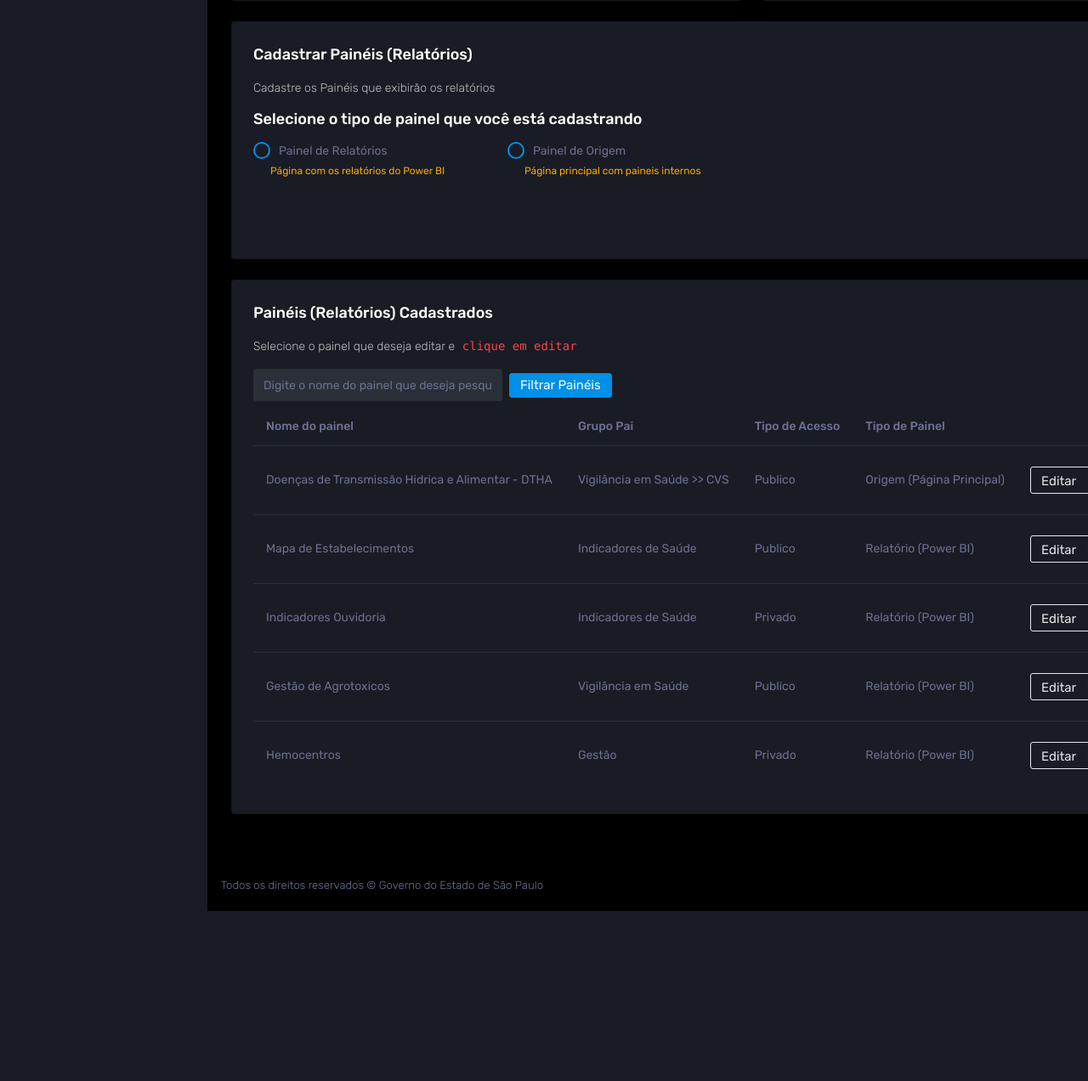
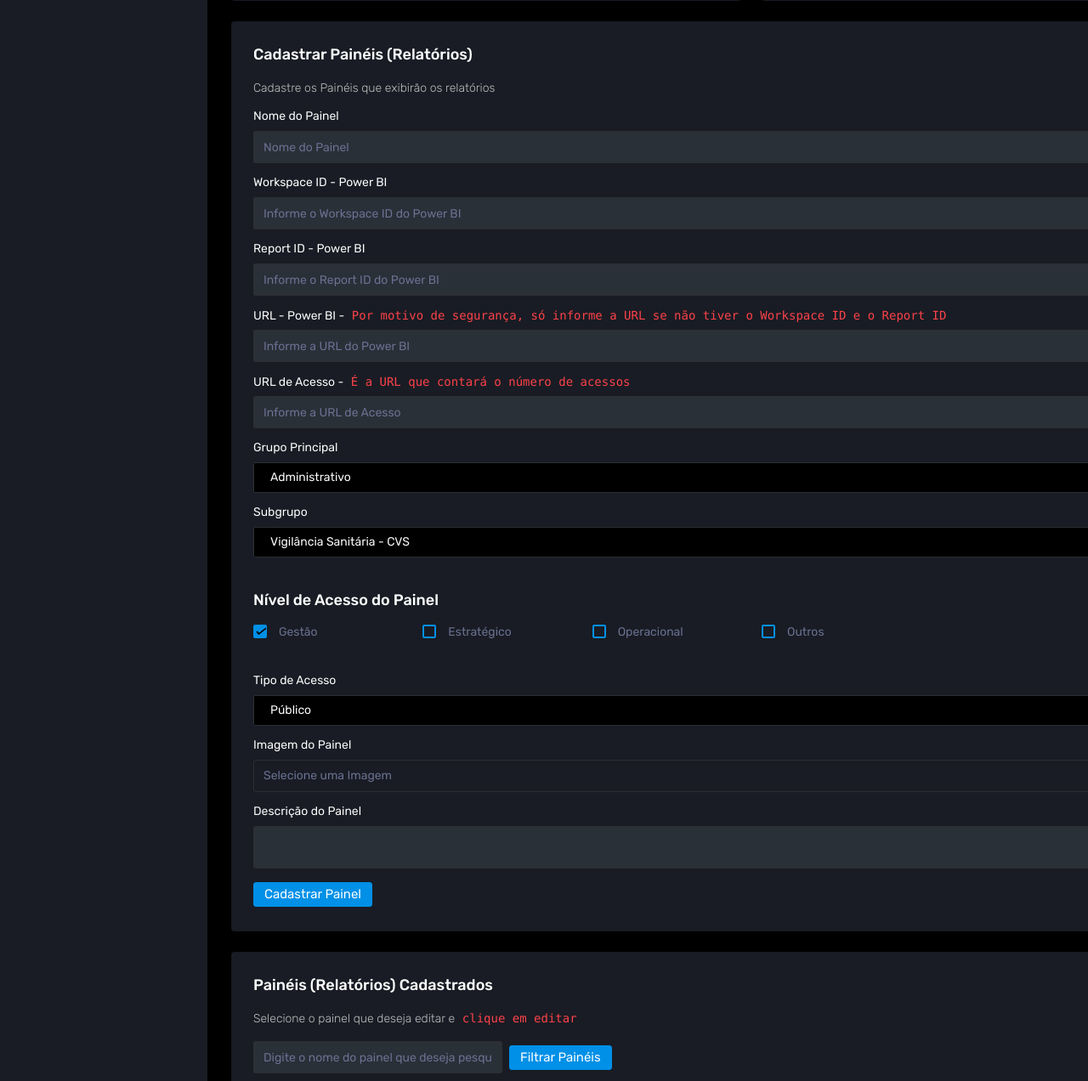
Before and after one commit to Iaguitchu/NiesFront, a FastAPI app: template NiesBack/templates/cadastro-paineis.html in a window 1280 px wide. Shown: the part 712-1984 px from the top of the page at 85% size. Before the commit the page ends 1784 px from the top, so only its background shows below. Run offline with FastAPI, Linux system fonts and the light colour scheme; the template is opened without the code that fills it, so the values that code supplies are empty; parts of the project's set-up code (start-up, migrations or seed data) failed here and were passed over; some libraries are stand-ins or nearby versions.

Commit message:
tirando painel de origem

```diff
--- a/NiesBack/templates/cadastro-paineis.html
+++ b/NiesBack/templates/cadastro-paineis.html
@@ -128,35 +128,9 @@
       <p class="card-description"> Cadastre os Painéis que exibirão os relatórios </p>
 
       <!--INICIO DO VALIDADOR DE CADASTRO-->
-      <form>
-        <h3 class="page-title">Selecione o tipo de painel que você está cadastrando</h3>
-        <div class="row">
-          <div class="col-md-3">
-            <div class="form-group">
-              <div class="form-check">
-                <label class="form-check-label">
-                  <input type="radio" class="form-check-input" name="tipoPainel" id="radioRelatorio" value="relatorio"> Painel de Relatórios
-                </label>
-                <span class="text-small text-warning">Página com os relatórios do Power BI</span>
-              </div>
-            </div>
-          </div>
-          <div class="col-md-3">
-            <div class="form-group">
-              <div class="form-check">
-                <label class="form-check-label">
-                  <input type="radio" class="form-check-input" name="tipoPainel" id="radioOrigem" value="origem"> Painel de Origem
-                </label>
-                <span class="text-small text-warning">Página principal com paineis internos</span>
-              </div>
-            </div>
-          </div>
-        </div>
-      </form>
-      <br /><br />
 
       <!-- FORM PRINCIPAL -->
-      <form class="forms-sample" id="formPainel" style="display:none;">
+      <form class="forms-sample" id="formPainel">
 
         <div class="form-group">
           <label for="exampleInputName1">Nome do Painel</label>
@@ -202,17 +176,6 @@
           <select class="js-example-basic-single" style="width:100%">
             <option value="Vigilância Sanitária - CVS">Vigilância Sanitária - CVS</option>
             <option value="Vigilância Sanitária - CVS">Vigilância Epidemiológica - CVE</option>
-          </select>
-        </div>
-
-        <div class="form-group painel-relatorio">
-          <label>Painel de Origem</label>
-          <select class="js-example-basic-single" style="width:100%">
-            <option value="Administrativo">Selecione somente se houver um painel de origem</option>
-            <option value="Administrativo">Doenças de Transmissão Hídrica e Alimentar</option>
-            <option value="Atenção Primária">Painel de Origem 2</option>
-            <option value="Gestão">Painel de Origem 3</option>
-            <option value="Saude Digital">...</option>
           </select>
         </div>
 
@@ -411,7 +374,7 @@
     <script src="{{ url_for('static', path='assets/js/typeahead.js') }}"></script>
     <script src="{{ url_for('static', path='assets/js/select2.js') }}"></script>
 
-
+<!--
 <script>
   // Inicialmente oculta o formulário completo
   const form = document.getElementById("formPainel");
@@ -433,7 +396,7 @@
       }
     });
   });
-</script>
+</script> -->
 
 <script>
 document.addEventListener("DOMContentLoaded", () => {
```
